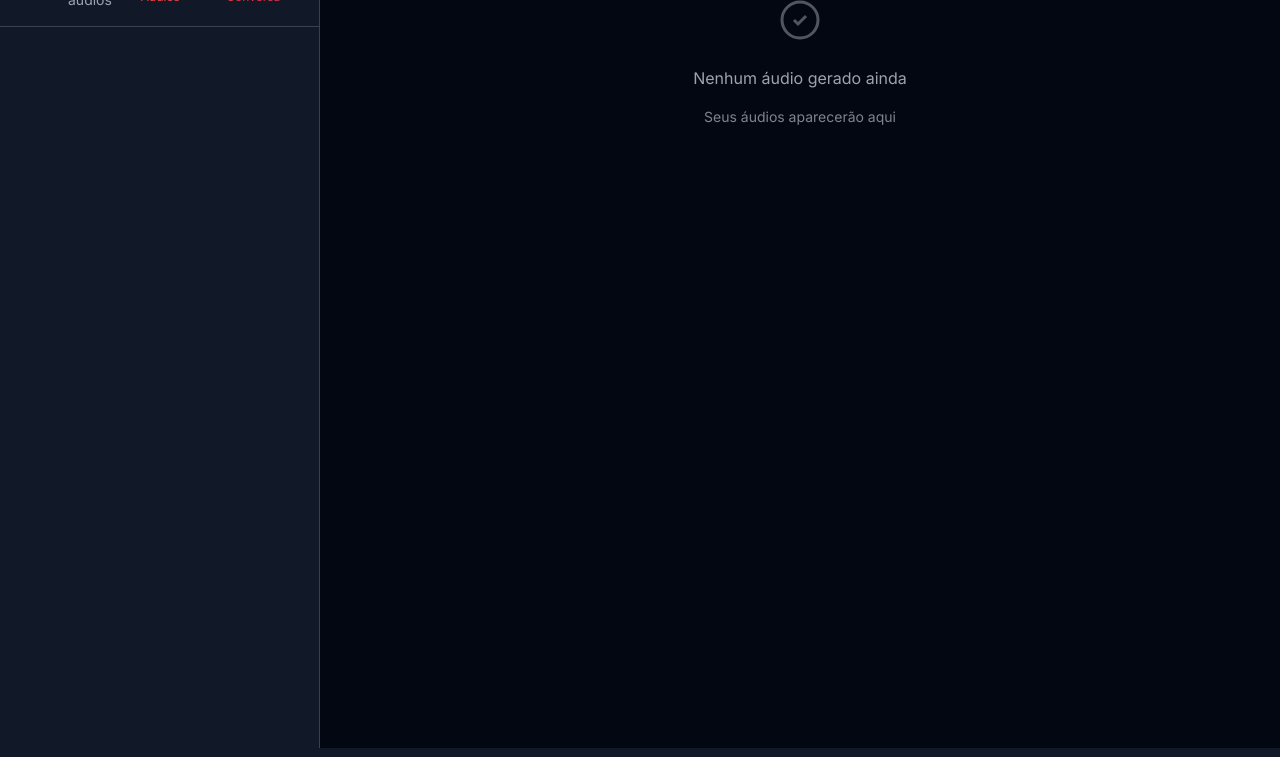
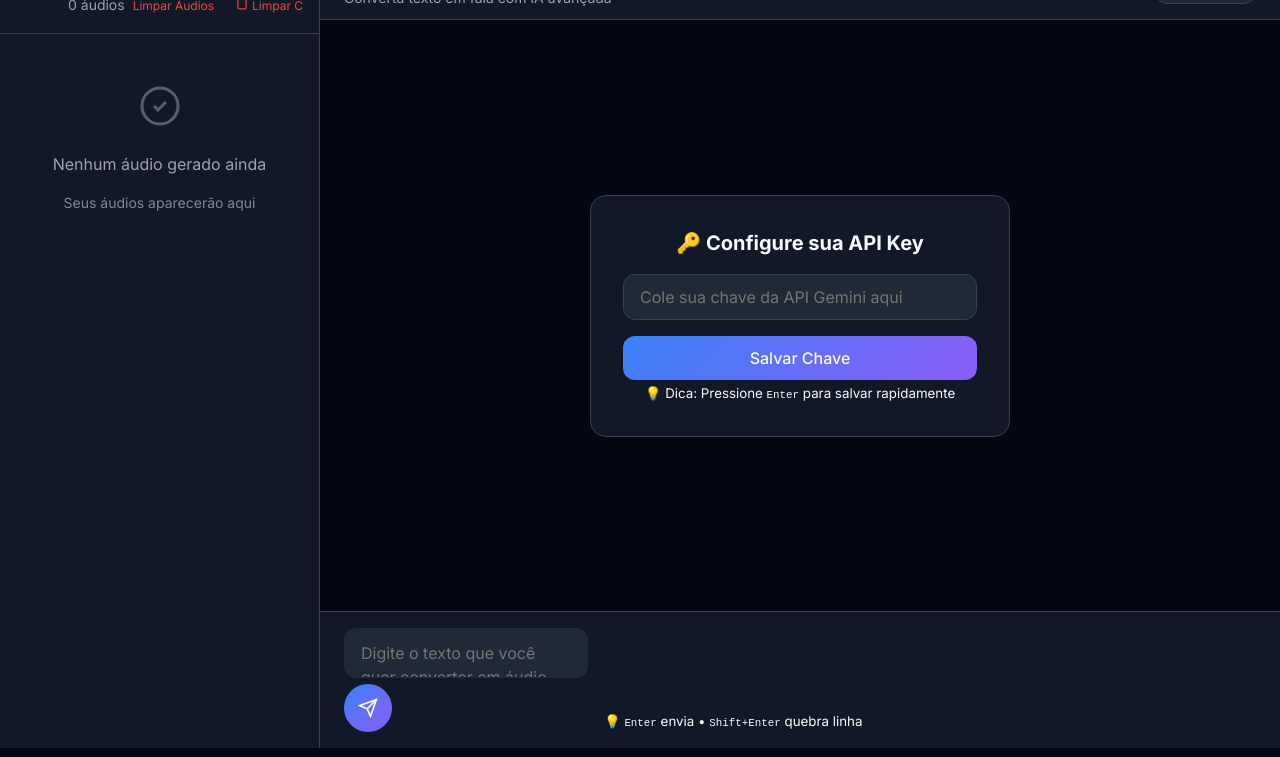
Before and after one commit to seujao436/seujao436.github.io, a plain HTML site: page index.html in a window 1280 px wide. Shown: the part 52-809 px from the top of the page. Drawn offline with Linux system fonts and the light colour scheme.

Commit message:
Update index.html

```diff
--- a/index.html
+++ b/index.html
@@ -16,12 +16,21 @@
                         <path d="M15 18l-6-6 6-6"/>
                     </svg>
                 </button>
-                <!-- No arquivo index.html, na div .sidebar-actions -->
+                <div class="sidebar-header-content">
+                    <h2 class="sidebar-title">Histórico de Áudio</h2>
                     <div class="sidebar-actions">
                         <span class="audio-count" id="audioCount">0 áudios</span>
+                        <div class="action-buttons">
                             <button class="clear-history-btn" id="clearHistory">Limpar Áudios</button>
-                                <!-- ✅ NOVO BOTÃO -->
-                        <button class="clear-history-btn" onclick="app.clearConversation()" style="color: #dc3545;">Limpar Conversa</button>
+                            <!-- ✅ NOVO BOTÃO PARA LIMPAR CONVERSA -->
+                            <button class="clear-history-btn clear-conversation-btn" onclick="app.clearConversation()">
+                                <svg width="14" height="14" viewBox="0 0 24 24" fill="none" stroke="currentColor" stroke-width="2">
+                                    <polyline points="3,6 5,6 21,6"/>
+                                    <path d="M19,6V20a2,2,0,0,1-2,2H7a2,2,0,0,1-2-2V6M8,6V4a2,2,0,0,1,2-2h4a2,2,0,0,1,2,2V6"/>
+                                </svg>
+                                Limpar Chat
+                            </button>
+                        </div>
                     </div>
                 </div>
             </div>
@@ -79,6 +88,9 @@
                            placeholder="Cole sua chave da API Gemini aqui"
                            class="api-key-input">
                     <button id="saveApiKey" class="save-key-btn">Salvar Chave</button>
+                    <div class="api-key-help">
+                        <p><small>💡 Dica: Pressione <kbd>Enter</kbd> para salvar rapidamente</small></p>
+                    </div>
                 </div>
             </div>
 
@@ -88,6 +100,16 @@
                     <div class="welcome-content">
                         <h2>Bem-vindo ao Gemini TTS Pro! 🎵</h2>
                         <p>Digite qualquer texto abaixo e eu transformarei em áudio usando inteligência artificial.</p>
+                        <div class="welcome-tips">
+                            <div class="tip">
+                                <span class="tip-icon">⌨️</span>
+                                <span><kbd>Enter</kbd> para enviar, <kbd>Shift+Enter</kbd> para nova linha</span>
+                            </div>
+                            <div class="tip">
+                                <span class="tip-icon">🎵</span>
+                                <span>Clique em "Gerar Áudio" nas respostas para ouvir</span>
+                            </div>
+                        </div>
                     </div>
                 </div>
             </div>
@@ -100,10 +122,11 @@
             <!-- Chat Input -->
             <div class="chat-input-area">
                 <form class="chat-form" id="chatForm">
+                    <div class="input-wrapper">
                         <textarea
                             id="textInput"
                             class="chat-textarea custom-scrollbar"
-                        placeholder="Digite o texto que você quer converter em áudio..."
+                            placeholder="Digite o texto que você quer converter em áudio... (Enter para enviar, Shift+Enter para quebra de linha)"
                             rows="1"></textarea>
                         <button type="submit" class="send-btn" id="sendBtn">
                             <svg width="20" height="20" viewBox="0 0 24 24" fill="none" stroke="currentColor" stroke-width="2">
@@ -111,6 +134,10 @@
                                 <polygon points="22,2 15,22 11,13 2,9 22,2"/>
                             </svg>
                         </button>
+                    </div>
+                    <div class="input-hint">
+                        <small>💡 <kbd>Enter</kbd> envia • <kbd>Shift+Enter</kbd> quebra linha</small>
+                    </div>
                 </form>
             </div>
         </div>
```
Lines whose indentation alone changed are shown as unchanged.
